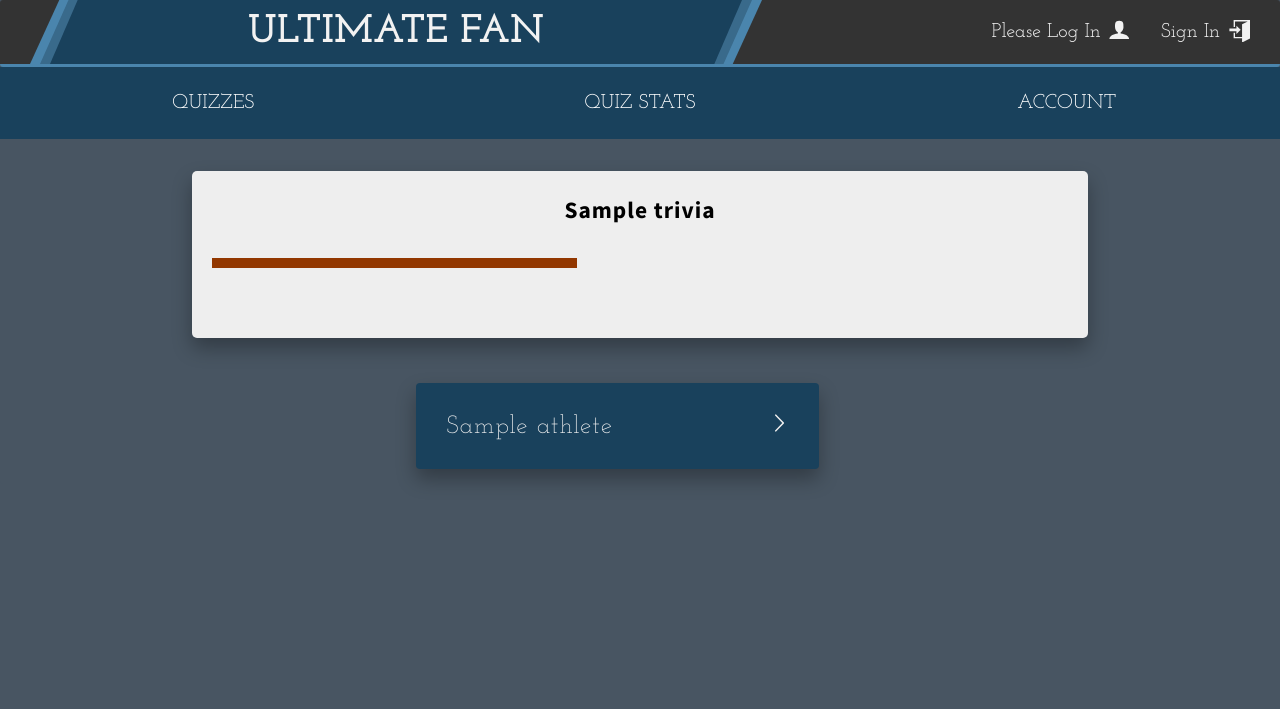
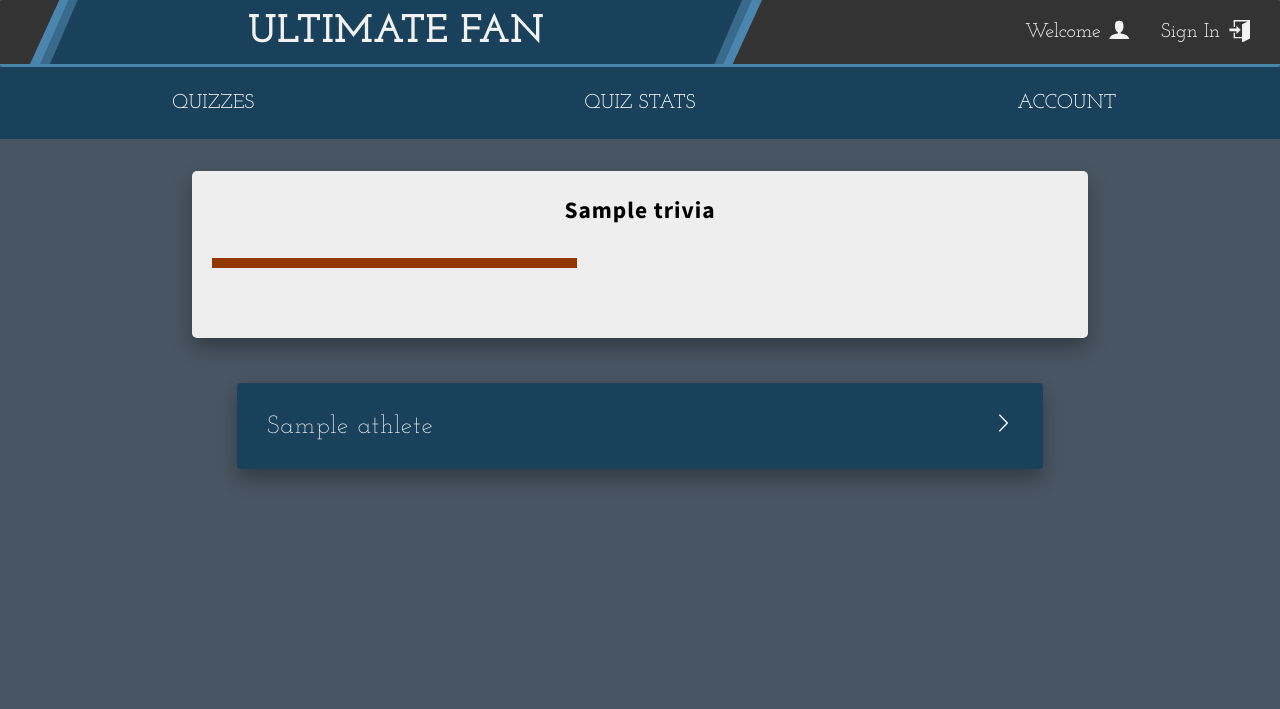
Before and after one commit to prescottbreeden/ultimate_fan_project, a Django app: template apps/quiz/templates/quiz/take_quiz.html in a window 1280 px wide. Shown: the top 709 px of the page. Run offline with Django 3.2, Linux system fonts and the light colour scheme; the template is opened without the code that fills it: most values are stand-ins (such as "Sample title", 1, 10 or a date in 2020); parts of the project's set-up code (start-up, migrations or seed data) failed here and were passed over.

Commit message:
header and html cleanup
deciding against having UI on name of account in the userbox, removed styling for the hover state. small html tweaks for consistency between pages (closing divs and empty script tags at bottom for transform hack)

```diff
--- a/apps/login/static/login/login.js
+++ b/apps/login/static/login/login.js
@@ -8,6 +8,7 @@ $(document).ready(function() {
     })
 
     $('#sign_in_box').click(function() {
+        console.log('clicked sign in');
         $('#welcome_hero').stop().animate({left: -3000}, 'slow');
         setTimeout(function() {
             $('.btn__form').addClass('u-shadow');
--- a/apps/login/static/login/styles.css
+++ b/apps/login/static/login/styles.css
@@ -143,7 +143,7 @@ body {
       padding: 0 3rem;
       align-items: center;
       position: relative; }
-      .header__userbox-box:hover {
+      .header__userbox-box--status:hover {
         text-decoration: underline;
         cursor: pointer; }
     .header__userbox-icon {
@@ -161,7 +161,7 @@ body {
       height: 2.25rem;
       width: 2.25rem;
       fill: currentColor; }
-      .header__userbox-action--logout:link, .header__userbox-action--logout:visited {
+      .header__userbox-action--logout {
         text-decoration: none;
         color: var(--color-white); }
 
@@ -276,6 +276,7 @@ body {
   letter-spacing: 1px;
   background-color: var(--color-primary);
   color: var(--color-white);
+  margin: 0 auto;
   width: 90%;
   height: 100%;
   border: none;
@@ -334,6 +335,7 @@ body {
 
 .registration {
   width: 90%;
+  max-width: 115rem;
   height: 60rem;
   position: relative;
   display: flex;
--- a/apps/quiz/static/quiz/quiz_chart_test.js
+++ b/apps/quiz/static/quiz/quiz_chart_test.js
@@ -6,7 +6,7 @@ $(document).ready(function(){
             url: "/logout",
 		  });
 		location.reload();
-    })
+	})
 
 	$.get('/quiz/make_chart', function(data){
 	      var myData= data[0]
--- a/apps/quiz/static/quiz/styles.css
+++ b/apps/quiz/static/quiz/styles.css
@@ -143,7 +143,7 @@ body {
       padding: 0 3rem;
       align-items: center;
       position: relative; }
-      .header__userbox-box:hover {
+      .header__userbox-box--status:hover {
         text-decoration: underline;
         cursor: pointer; }
     .header__userbox-icon {
@@ -161,7 +161,7 @@ body {
       height: 2.25rem;
       width: 2.25rem;
       fill: currentColor; }
-      .header__userbox-action--logout:link, .header__userbox-action--logout:visited {
+      .header__userbox-action--logout {
         text-decoration: none;
         color: var(--color-white); }
 
@@ -276,6 +276,7 @@ body {
   letter-spacing: 1px;
   background-color: var(--color-primary);
   color: var(--color-white);
+  margin: 0 auto;
   width: 90%;
   height: 100%;
   border: none;
@@ -294,7 +295,7 @@ body {
   margin: 3rem auto;
   padding: 3rem;
   background-image: linear-gradient(45deg, var(--color-primary-light) 0%, var(--color-primary-light) 3%, var(--color-primary) 3%, var(--color-primary) 97%, var(--color-primary-light) 97%);
-  box-shadow: 0 1rem 2rem rgba(0, 0, 0, 0.25);
+  box-shadow: 0 4rem 10rem rgba(0, 0, 0, 0.45);
   display: flex;
   flex-direction: column;
   align-items: center;
@@ -380,11 +381,10 @@ body {
   width: 70%;
   display: flex;
   justify-content: center;
-  flex-direction: row;
   align-items: baseline;
   flex-wrap: wrap; }
   .question__answer-list > * {
-    width: 50%;
+    flex: 1 0 45%;
     margin: 1.5rem 0; }
 
 .right_answer {
--- a/apps/quiz/templates/quiz/take_quiz.html
+++ b/apps/quiz/templates/quiz/take_quiz.html
@@ -33,18 +33,18 @@
 			</div>
 
 			<div class="header__userbox">
-				<div class="header__userbox-box">
+				<div class="header__userbox-box header__userbox-box--username">
 					<svg class="header__userbox-icon">
 						{% load static %}
 						<use xlink:href="../static/login/sprite.svg#icon-user"></use>
 						{% if 'user_id' not in request.session %}
-						<span>Please Log In</span>
+						<span>Welcome</span>
 						{% else %}
 						<span>{{ user.alias }}</span>
 						{% endif %}
 					</svg>
 				</div>
-				<div class="header__userbox-box">
+				<div class="header__userbox-box header__userbox-box--status">
 					{% if 'user_id' not in request.session %}
 						<svg class="header__userbox-action">
 							{% load static %}
@@ -59,10 +59,10 @@
 						</svg>
 					{% endif %}
 				</div>
-
 			</div>
 
 		</header>
+
 		<nav class="nav">
 			<div class="nav__box">
 				<div class="nav__item"><a href="{% url 'quiz_home' %}">Quizzes</a></div>
--- a/public/sass/components/_btn.scss
+++ b/public/sass/components/_btn.scss
@@ -66,6 +66,7 @@
     letter-spacing: 1px;
     background-color: var(--color-primary);
     color: var(--color-white);
+    margin: 0 auto;
     width: 90%;
     height: 100%;
     border: none;
--- a/public/sass/components/_landing-hero.scss
+++ b/public/sass/components/_landing-hero.scss
@@ -1,5 +1,6 @@
 .registration {
     width: 90%;
+    max-width: 115rem;
     height: 60rem;
     position: relative;
     display: flex;
--- a/public/sass/components/_leaderboard.scss
+++ b/public/sass/components/_leaderboard.scss
@@ -8,7 +8,7 @@
         var(--color-primary) 3%,
         var(--color-primary) 97%,
         var(--color-primary-light) 97%);
-    box-shadow: 0 1rem 2rem rgba(0,0,0,.25);
+    box-shadow: 0 4rem 10rem rgba(0,0,0,.45);
     display: flex;
     flex-direction: column;
     align-items: center;
--- a/public/sass/components/_question.scss
+++ b/public/sass/components/_question.scss
@@ -61,17 +61,15 @@
         width: 70%;
         display: flex;
         justify-content: center;
-        flex-direction: row;
         align-items: baseline;
         flex-wrap: wrap;
 
         & > * {
-            width: 50%;
+            flex: 1 0 45%;
             margin: 1.5rem 0;
         }
 
         &--answer {
-            // background-color: pink;
 
         }
     }
```
Also changed, not shown: apps/login/templates/login/login.html (+3 -4 lines), apps/login/templates/login/user_account.html (+9 -4 lines), apps/quiz/templates/quiz/quiz.html (+7 -4 lines), apps/quiz/templates/quiz/quiz_chart_test.html (+5 -4 lines), public/sass/layout/_header.scss (+7 -2 lines), db.sqlite3.
